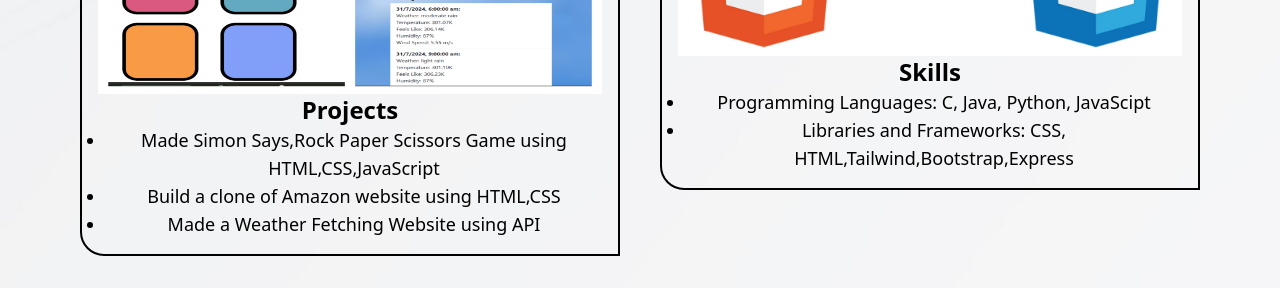
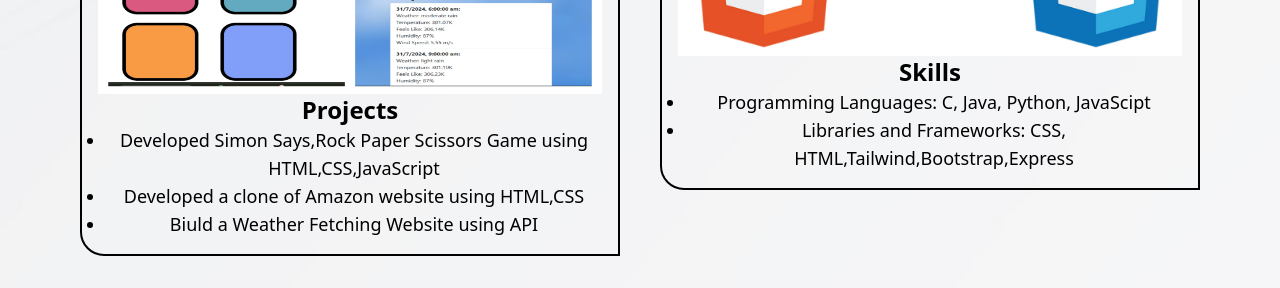
Before and after one commit to kanupriya-sharma19/Kanupriya_Projects, a plain HTML site: page Personal Website/index.html in a window 1280 px wide. Shown: the part 940-1228 px from the top of the page. Drawn offline with nearby package versions, Linux system fonts and the light colour scheme.

Commit message:
index.html

```diff
--- a/Personal Website/index.html
+++ b/Personal Website/index.html
@@ -36,12 +36,12 @@
           <img src="pic1.jpg" class=" h-96 w-full"/>
           <p>
               <p class="font-bold text-2xl">Projects</p><ul class="list-disc pl-2 text-lg">
-              <li>Made Simon Says,Rock Paper Scissors Game using HTML,CSS,JavaScript</li>
+              <li> Developed Simon Says,Rock Paper Scissors Game using HTML,CSS,JavaScript</li>
               <li>
-                Build
+                Developed
                 a clone of Amazon website using HTML,CSS
               </li>          <li>
-                Made a Weather Fetching Website using API
+                Biuld a Weather Fetching Website using API
               </li>
             </ul>
           </p>
```
